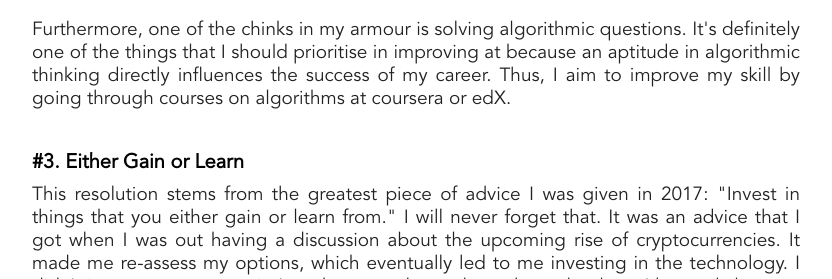
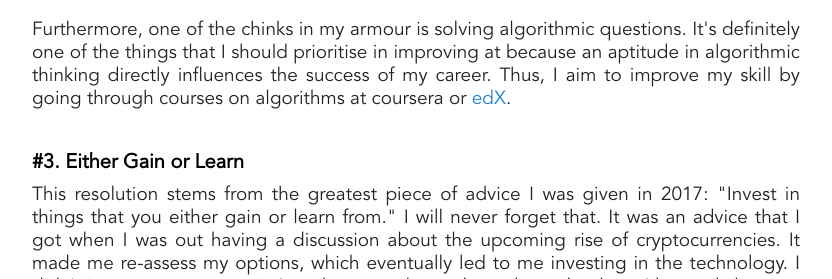
Before and after one commit to jpamata/jpamata.github.io, a Jekyll site: the page built from _posts/2018-1-11-on-2018.md, in a window 1280 px wide. Shown: the part 1590-1869 px from the top of the page, without its empty margins (224-1056 px from the left). Built offline with Jekyll 4.4.1, drawn with Linux system fonts in a browser that asks for light colours; comment, search, counter and statistics services are not loaded; some of the changed lines change nothing that is shown.

Commit message:
Update 2018-1-11-on-2018.md

```diff
--- a/_posts/2018-1-11-on-2018.md
+++ b/_posts/2018-1-11-on-2018.md
@@ -32,7 +32,7 @@
 
 <p align="justify">Apart from this, I will look for mentorship as well. In 2017, I learned that people are willing to help you out, as long as you ask them politely. I saw this on the people I randomly e-mailed for advice, the dozens of slack channels I joined, and recently, Twitter.</p>
 
-<p align="justify">Furthermore, one of the chinks in my armour is solving algorithmic questions. It's definitely one of the things that I should prioritise in improving at because an aptitude in algorithmic thinking directly influences the success of my career. Thus, I aim to improve my skill by going through courses on algorithms at coursera or edX.</p>
+<p align="justify">Furthermore, one of the chinks in my armour is solving algorithmic questions. It's definitely one of the things that I should prioritise in improving at because an aptitude in algorithmic thinking directly influences the success of my career. Thus, I aim to improve my skill by going through courses on algorithms at coursera or <a href="https://www.edx.org">edX</a>.</p>
 
 <h2> #3. Either Gain or Learn </h2>
 <p align="justify">This resolution stems from the greatest piece of advice I was given in 2017: "Invest in things that you either gain or learn from." I will never forget that. It was an advice that I got when I was out having a discussion about the upcoming rise of cryptocurrencies. It made me re-assess my options, which eventually led to me investing in the technology. I didn't just put money into it, I made sure to learn about the technology. I learned about an interesting tech, expanded my online network, and then learned a thing or two about trading. In the end, even if that ended up in a financial disaster (it actually went up by 6x), I would have gained and learned more than I thought I would.</p>
```
